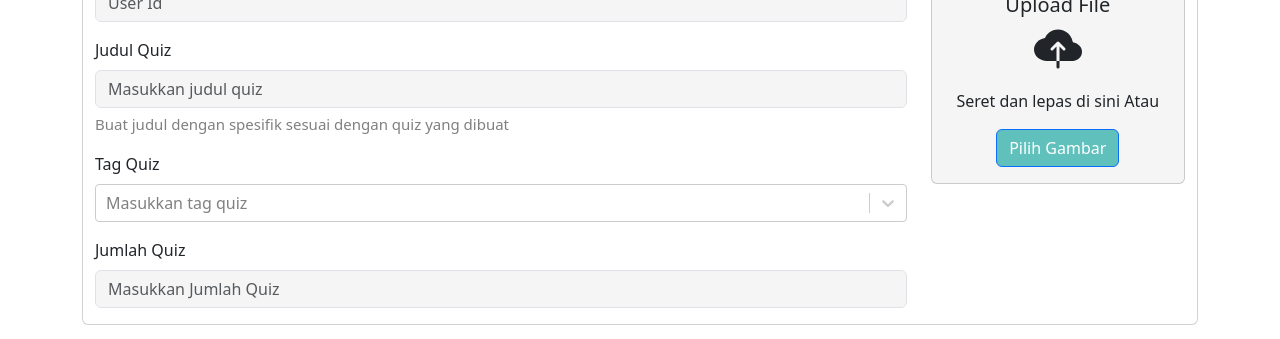
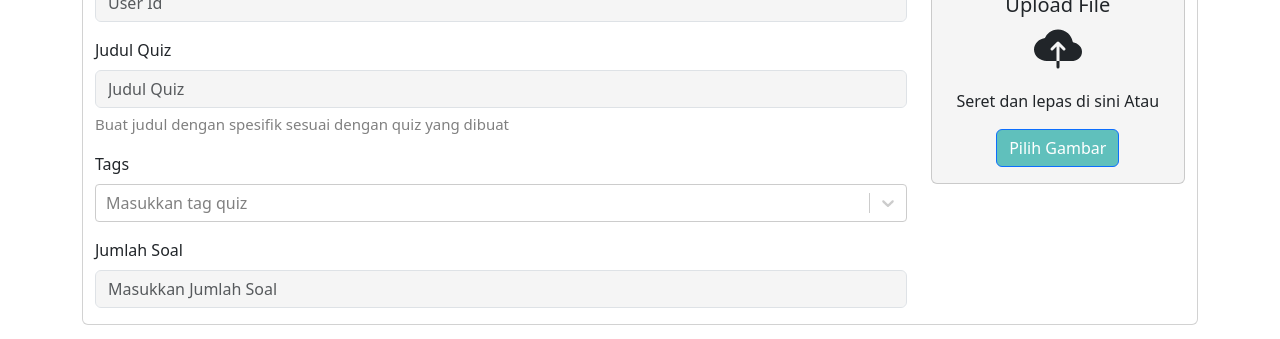
Before and after one commit to daffaraihandika/LMS-Platform, a React (Create React App) app in the folder frontend/: page /edit-quiz/1 in a window 1280 px wide. Shown: the part 363-702 px from the top of the page. Built offline with nearby package versions, Linux system fonts and the light colour scheme; no server answers.

Commit message:
edit quiz beres

```diff
--- a/frontend/src/page/EditQuiz.jsx
+++ b/frontend/src/page/EditQuiz.jsx
@@ -85,7 +85,6 @@ const EditQuiz = () => {
   const getAllTag = async () => {
     try {
       const response = await axios.get('http://localhost:5000/tags');
-      console.log(response);
       setTagOptions(response.data.map((tag) => ({ value: tag.nameTag, label: tag.nameTag })));
     } catch (error) {
       console.log(error);
@@ -101,17 +100,13 @@ const EditQuiz = () => {
       formData.append('userId', userId);
       formData.append('image', file);
 
-      // Menambahkan tags ke formData
       tags.forEach((tag, index) => {
         formData.append(`tags[${index}][nameTag]`, tag.value);
       });
 
       const response = await axios.patch(`http://localhost:5000/edit-quiz/${quizId}`, formData);
-      console.log(response.data);
-      console.log('Data berhasil disimpan!!');
       navigate('/');
     } catch (error) {
-      console.error('Error saving quiz:', error.response.data.msg);
       setIsLoading(false);
       setErrMsg(error.response.data.msg);
     }
@@ -120,8 +115,8 @@ const EditQuiz = () => {
   useEffect(() => {
     const fetchQuizData = async () => {
       try {
-        const response = await axios.get(`http://localhost:5000/quiz/${quizId}`);
-        const { title, jumlahSoal, link, userId, tags } = response.data.data;
+        const response = await axios.get(`http://localhost:5000/quizzes/${quizId}`);
+        const { title, jumlahSoal, link, userId, tags } = response.data;
         setTitle(title);
         setJumlahSoal(jumlahSoal);
         setLink(link);
@@ -158,8 +153,7 @@ const EditQuiz = () => {
                     <hr
                       className="flex-grow-1"
                       style={{ borderTop: "2px solid transparent" }}
-                    />{" "}
-                    {/* Garis penghubung */}
+                    />
                     <div>
                       <h6 style={{ color: "#60C0BC" }}>
                         <b>Quiziz</b>
@@ -182,8 +176,7 @@ const EditQuiz = () => {
                     <hr
                       className="flex-grow-1"
                       style={{ borderTop: "2px solid #60C0BC" }}
-                    />{" "}
-                    {/* Garis penghubung */}
+                    />
                     <div>
                       <FaCheck
                         style={{
@@ -232,7 +225,7 @@ const EditQuiz = () => {
                             }}
                             id="judulQuiz"
                             name="judulQuiz"
-                            placeholder="Masukkan judul quiz"
+                            placeholder="Judul Quiz"
                             value={title}
                             onChange={(e) => setTitle(e.target.value)}
                           />
@@ -247,8 +240,8 @@ const EditQuiz = () => {
                           </p>
                         </div>
                         <div className="mb-3">
-                          <label htmlFor="tagQuiz" className="form-label">
-                            Tag Quiz
+                          <label htmlFor="tags" className="form-label">
+                            Tags
                           </label>
                           <Select
                             value={tags}
@@ -261,21 +254,21 @@ const EditQuiz = () => {
                           />
                         </div>
                         <div className="mb-3">
-                          <label htmlFor="deskripsiQuiz" className="form-label">
-                            Jumlah Quiz
+                          <label htmlFor="jumlahSoal" className="form-label">
+                            Jumlah Soal
                           </label>
                           <input
                             style={{
                               backgroundColor: "#f5f5f5",
                             }}
                             className="form-control"
-                            id="deskripsiQuiz"
-                            name="deskripsiQuiz"
+                            id="jumlahSoal"
+                            name="jumlahSoal"
                             rows="1"
-                            placeholder="Masukkan Jumlah Quiz"
+                            placeholder="Masukkan Jumlah Soal"
                             value={jumlahSoal}
                             onChange={(e) => setJumlahSoal(e.target.value)}
-                          ></input>
+                          />
                         </div>
                       </div>
                       <div className="col-lg-3  col-md-12 col-sm-12 text-center mt-4">
@@ -362,8 +355,7 @@ const EditQuiz = () => {
                     <hr
                       className="flex-grow-1"
                       style={{ borderTop: "2px solid transparent" }}
-                    />{" "}
-                    {/* Garis penghubung */}
+                    />
                     <div>
                       <h5 style={{ color: "#60C0BC" }}>
                         <b>Quiziz</b>
@@ -386,8 +378,7 @@ const EditQuiz = () => {
                     <hr
                       className="flex-grow-1"
                       style={{ borderTop: "2px solid #60C0BC" }}
-                    />{" "}
-                    {/* Garis penghubung */}
+                    />
                     <div>
                       <FaCheck
                         style={{
@@ -428,7 +419,7 @@ const EditQuiz = () => {
                           Klik tombol diatas untuk mengarahkan pada quiziz
                         </p>
                         <div className="mb-3">
-                          <label htmlFor="judulQuiz" className="form-label">
+                          <label htmlFor="linkQuiz" className="form-label">
                             Link Quiz
                           </label>
                           <input
@@ -437,9 +428,9 @@ const EditQuiz = () => {
                             style={{
                               backgroundColor: "#f5f5f5",
                             }}
-                            id="link"
-                            name="link"
-                            placeholder="Masukkan Link quiz"
+                            id="linkQuiz"
+                            name="linkQuiz"
+                            placeholder="Link Quiz"
                             value={link}
                             onChange={(e) => setLink(e.target.value)}
                           />
@@ -472,8 +463,7 @@ const EditQuiz = () => {
           </Row>
         </Container>
       )}
-
-        </div >
+    </div>
   );
 };
 
--- a/frontend/src/page/MyQuiz.jsx
+++ b/frontend/src/page/MyQuiz.jsx
@@ -19,6 +19,9 @@ const MyQuiz = () => {
     navigate("/tambah-quiz");
   };
 
+  const handleEditQuiz = (quizId) => {
+    navigate(`/edit-quiz/${quizId}`);
+  };
 
   const getMyQuiz = async () => {
     try {
```
Also changed, not shown: 2 other files (tests, documents, lock files or other folders). Lines whose indentation alone changed are shown as unchanged.
